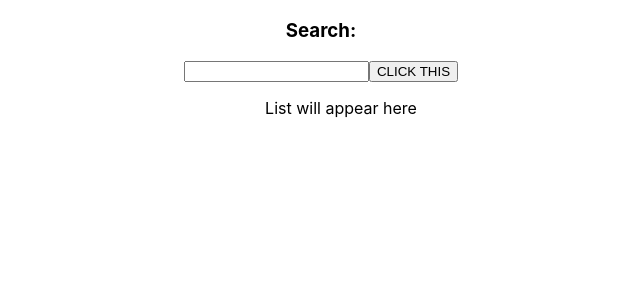
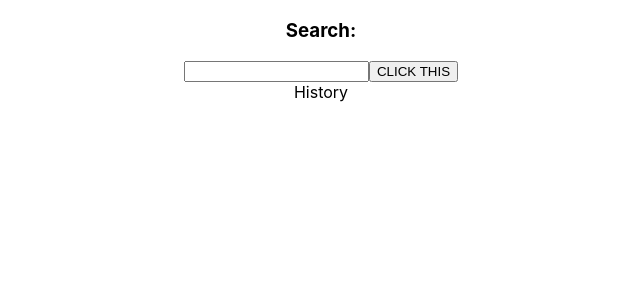
Before and after one commit to shraddha-1402/exploring-github-public-api, a React (Create React App) app: page / in a window 1280 px wide. Shown: the top 300 px of the page, without its empty margins (319-959 px from the left). Built offline with nearby package versions, Linux system fonts and the light colour scheme.

Commit message:
set fixed, need to convert set into array

```diff
--- a/package.json
+++ b/package.json
@@ -8,7 +8,8 @@
     "@testing-library/user-event": "^7.2.1",
     "react": "^16.13.1",
     "react-dom": "^16.13.1",
-    "react-scripts": "3.4.3"
+    "react-scripts": "3.4.3",
+    "uuid": "^8.3.1"
   },
   "scripts": {
     "start": "react-scripts start",
--- a/src/App.js
+++ b/src/App.js
@@ -2,13 +2,11 @@ import React, { useState } from 'react';
 import './App.css';
 import Search from './components/Search';
 import History from './components/History';
+// import uuid from 'uuid/dist/v4';
 
 const App = () => {
   const [username, setUsername] = useState("");
-  // let emptyUsrList = [];
-  const [prevUN, setPrevUN] = useState([]);
-
-  var usrList = new Set([]);
+  const [usrArray, setUsrArray] = useState([]);
 
   const handleChange = (event) => {
     // console.log(prevUN);
@@ -40,9 +38,12 @@ const App = () => {
     var code = event.keyCode || event.which;
     if(code === 13) {
       xhttpReq();
-      // let tempUsrList = username;
-      usrList.add(...usrList, username);
-      setPrevUN(...usrList);
+      // tempUsrList.push(username);
+      // console.log(tempUsrList);
+      setUsrArray([...usrArray, username]);
+      // var usrList = new Set(usrArray);
+      // console.log(usrList);
+      // setPrevUN(usrList);
     }
   }
   // var it = s.values(), val= null; val=it.next().value;
@@ -65,7 +66,7 @@ const App = () => {
         enterPressed={enterPressed}
         xhttpReq={xhttpReq}
       />
-      <History prevUN={prevUN} xhttpReq={xhttpReq}/>
+      <History usrArray={usrArray} xhttpReq={xhttpReq}/>
     </div>
   );
 }
--- a/src/components/History.js
+++ b/src/components/History.js
@@ -1,16 +1,19 @@
 import React from 'react';
 
-const History = ({prevUN})=> {
+const History = ({usrArray})=> {
   // console.log(typeof(prevUN));
   // console.log(prevUN);
   // const previousvUN = JSON.parse({prevUN});
+  let usrList = new Set(usrArray);
+  let tmpUsrList = [...usrList];
+  console.log(typeof(tmpUsrList))
   return(
+    <div>
+    <label>History</label>
     <ul>
-      List will appear here
-      {/* {previousvUN.forEach(item =>{
-        return(<li>{item.value}</li>)
-      })} */}
+
     </ul>
+  </div>
   )
 }
 
```
Also changed, not shown: 1 other file (tests, documents, lock files or other folders).
